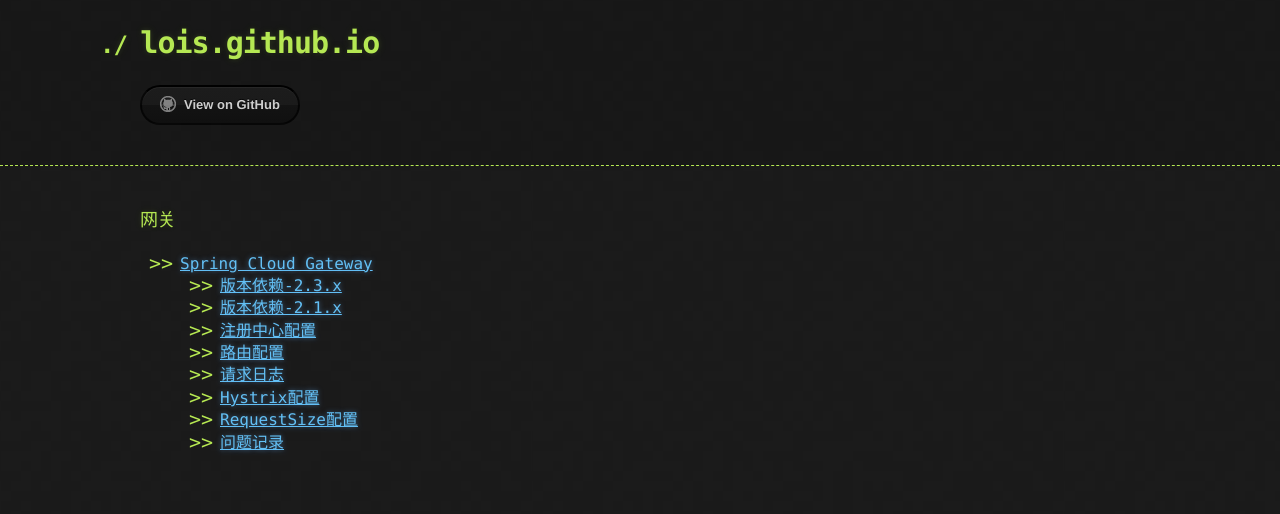
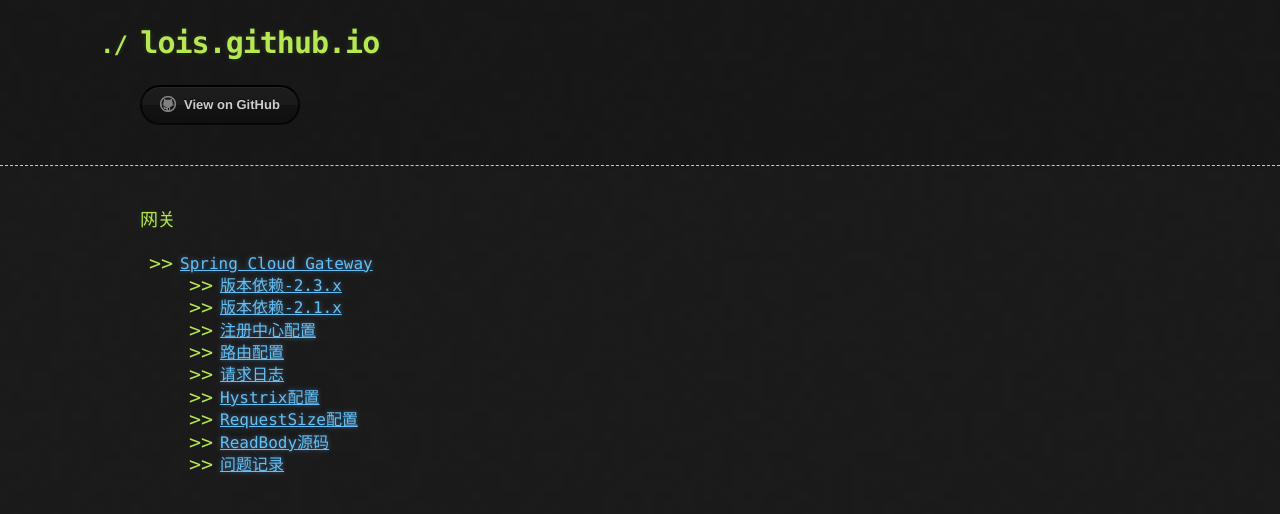
Before and after one commit to lois2014/lois.github.io, a Jekyll site: the page built from index.md, in a window 1280 px wide. Shown: the top 514 px of the page. Built offline with Jekyll 4.4.1, drawn with Linux system fonts in a browser that asks for light colours; our own code applies the rules of GitHub Pages for plain Markdown files; the repository's description, which GitHub fills in, is left out.

Commit message:
添加readbody目录

```diff
--- a/index.md
+++ b/index.md
@@ -7,4 +7,5 @@
     * [请求日志](docs/gateway/requestLog.md)
     * [Hystrix配置](docs/gateway/hystrix.md)
     * [RequestSize配置](docs/gateway/requestSizeConfig.md)
+    * [ReadBody源码](docs/gateway/readbody.md)
     * [问题记录](docs/gateway/bug.md)
```
